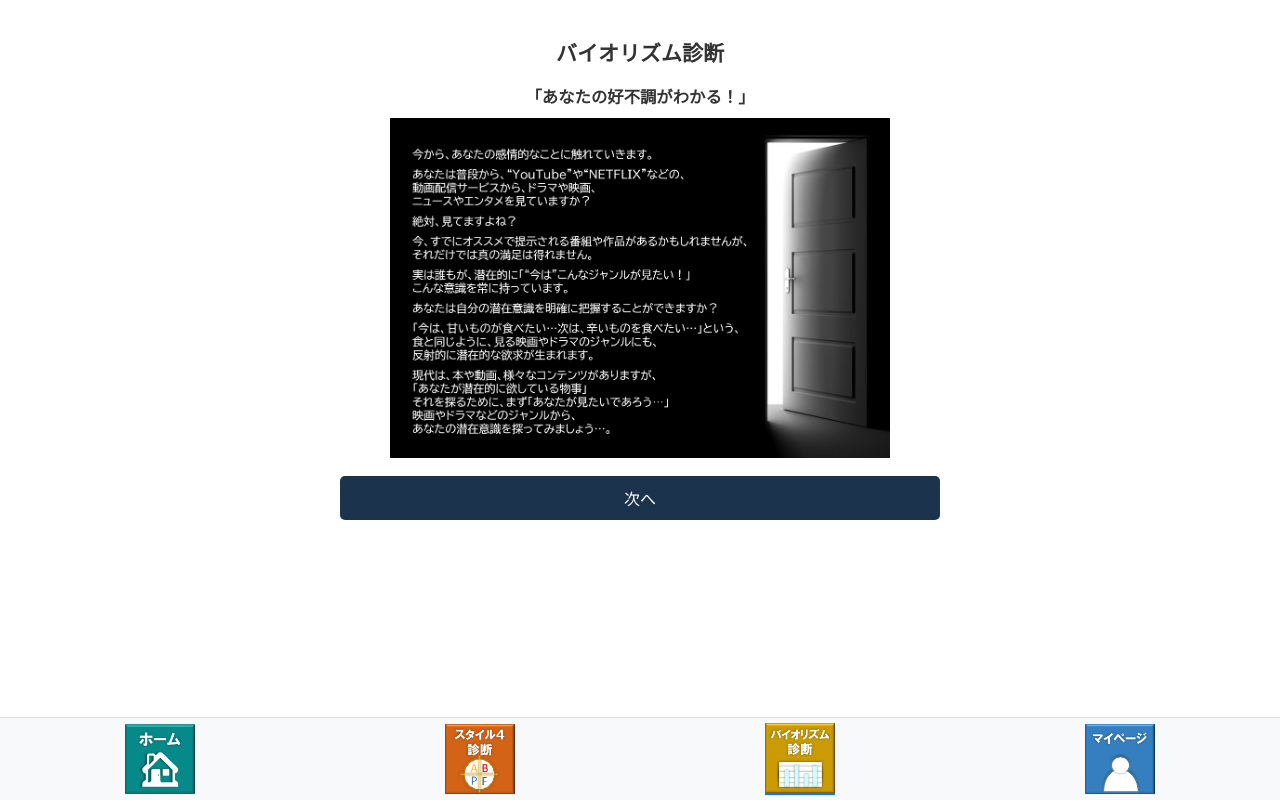
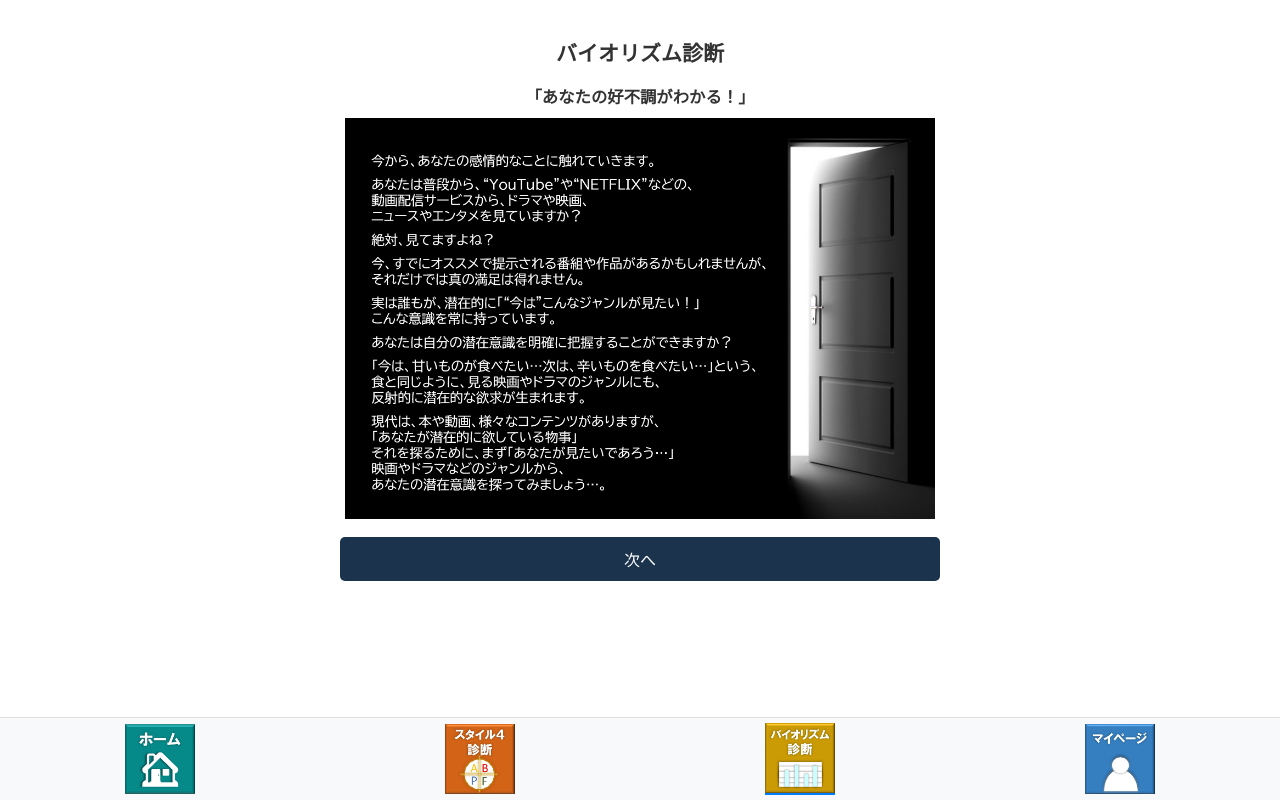
Before and after one commit to sakaguchi2783/GT-golf-app, a React (Create React App) app: page /biorhythm in a window 1280 px wide. Built offline with nearby package versions, Linux system fonts and the light colour scheme.

Commit message:
UI修正53

```diff
--- a/src/pages/Biorhythm.css
+++ b/src/pages/Biorhythm.css
@@ -102,6 +102,6 @@ button:hover {
 
 .prologue-image {
   width: 100%;
-  max-width: 500px; /* Adjust the max width as needed */
+  max-width: 650px; /* Adjust the max width as needed */
   height: auto; /* Maintain the aspect ratio */
 }
```
